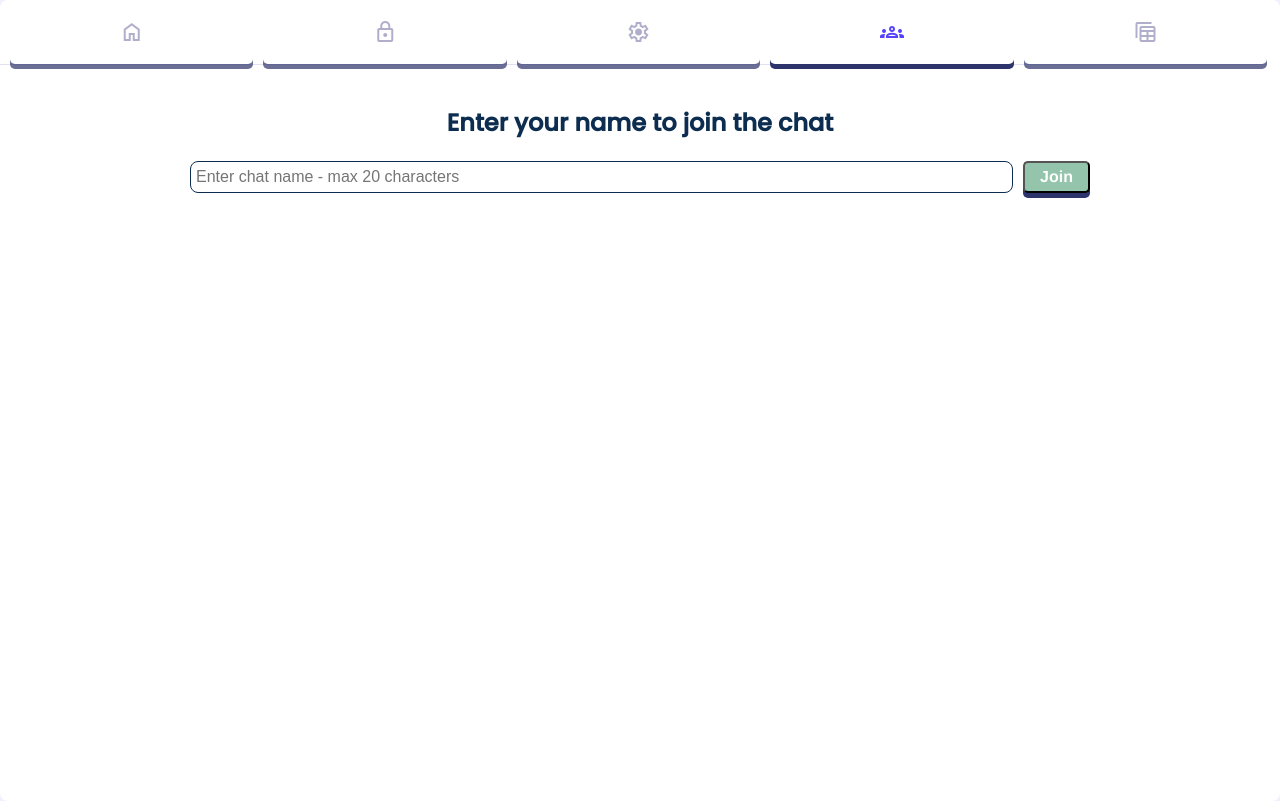
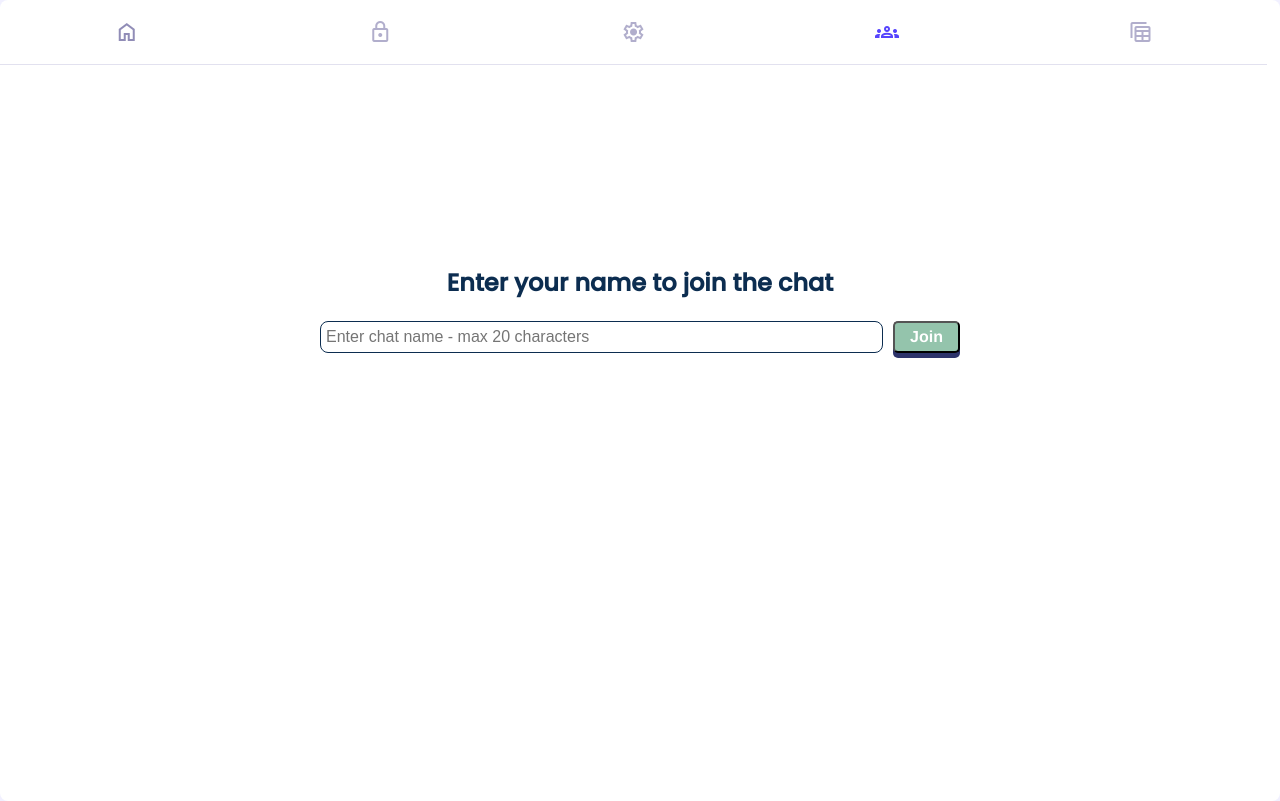
Before and after one commit to Marin303/react_portfolio, a React (Create React App) app: page / in a window 1280 px wide. Both pictures are taken after a click on the button "groups". Built offline with nearby package versions, Linux system fonts and the light colour scheme.

Commit message:
CSS fixed

```diff
--- a/src/App.jsx
+++ b/src/App.jsx
@@ -24,13 +24,13 @@ const App = () => {
             {tab}
           </button>
         ))}
-      <div
+{/*       <div
   className="underline"
-  /* style={{
+  style={{
     transform: `translateX(${activeIndex * buttonWidth}px)`,
     width: `${buttonWidth}px`
-  }} */
-></div>
+  }}
+></div> */}
 
       </header>
 
--- a/src/Components/Chat/Chat.module.css
+++ b/src/Components/Chat/Chat.module.css
@@ -118,7 +118,7 @@ input:focus {
   padding: 10px;
 }
 
-button {
+.ChatBtn {
   margin-left: 10px;
   color: white;
   font-family: Helvetica, sans-serif;
@@ -135,14 +135,14 @@ button {
   border-radius: 5px;
 }
 
-button:active {
+.ChatBtn:active {
   top: 1px;
   background-color: #2d6b5e;
   box-shadow: inset 0 3px 0 #1c5610, inset 0 -3px 0 #2d6b5e;
   text-shadow: 0px 2px 0px #1c5610;
 }
 
-button:after {
+.ChatBtn:after {
   content: "";
   height: 100%;
   width: 100%;
--- a/src/Fragments/Chat/Input.jsx
+++ b/src/Fragments/Chat/Input.jsx
@@ -29,7 +29,7 @@ class Input extends Component {
             placeholder="Enter your message and press ENTER"
             autoFocus={true}
           />
-          <button className={ChatStyles.button}>Send</button>
+          <button className={ChatStyles.ChatBtn}>Send</button>
         </form>
       </div>
     );
--- a/src/Fragments/Chat/NameSetup.jsx
+++ b/src/Fragments/Chat/NameSetup.jsx
@@ -1,5 +1,5 @@
 import React, { useState } from "react";
-
+import ChatStyles from '../../Components/Chat/Chat.module.css'
 function NameSetup(props) {
   const [username, setUsername] = useState("");
 
@@ -13,8 +13,8 @@ function NameSetup(props) {
   };
 
   return (
-    <div className="nameSetupWrapper">
-      <div className="NameSetup">
+    <div className={ChatStyles.nameSetupWrapper}>
+      <div className={ChatStyles.NameSetup}>
         <h1>Enter your name to join the chat</h1>
         <form onSubmit={handleSubmitForm}>
           <input
@@ -24,7 +24,7 @@ function NameSetup(props) {
             onChange={handleUsernameChange}
             maxLength={20}
           />
-          <button type="submit">Join</button>
+          <button type="submit" className={ChatStyles.ChatBtn}>Join</button>
         </form>
       </div>
     </div>
```
